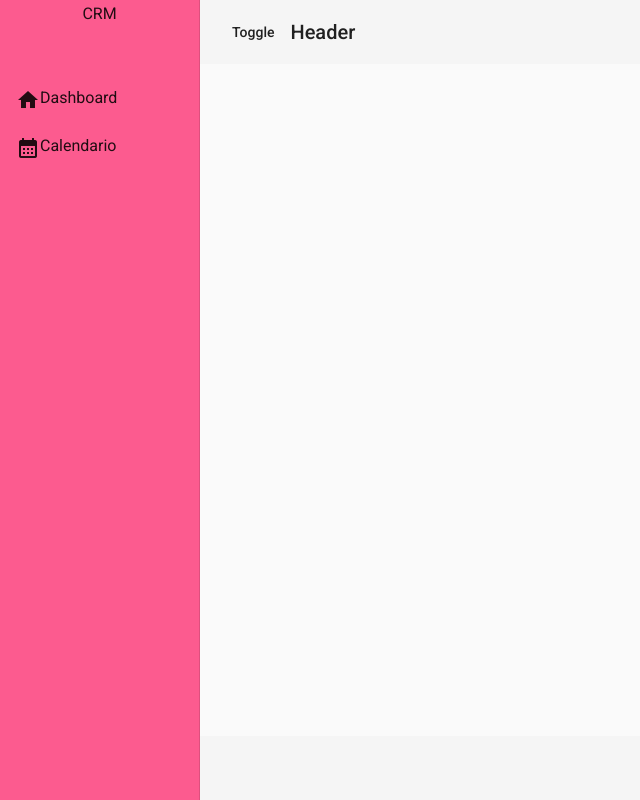
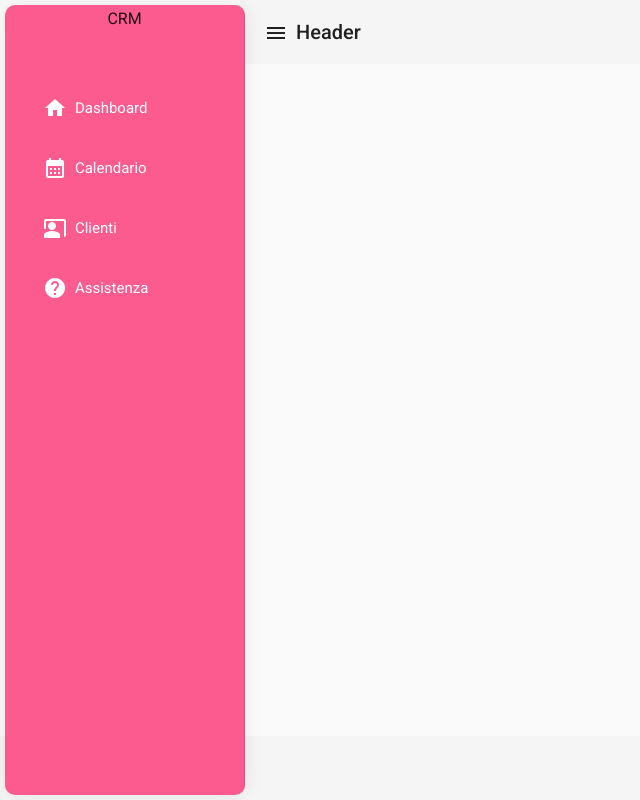
Before and after one commit to adilorenzodema/crm-template, an Angular app: page / in a window 1280 px wide. Shown: the whole page, without its empty margins (0-640 px from the left). Built offline with nearby package versions, Linux system fonts and the light colour scheme.

Commit message:
fix sidebar css

```diff
--- a/angular.json
+++ b/angular.json
@@ -1,6 +1,12 @@
 {
   "$schema": "./node_modules/@angular/cli/lib/config/schema.json",
   "version": 1,
+  "cli": {
+    "cache": {
+      "enabled": false
+    },
+    "analytics": "8b16887f-ecb6-450c-939a-da4c91a9103d"
+  },
   "newProjectRoot": "projects",
   "projects": {
     "crm-centro-estetico": {
@@ -99,8 +105,5 @@
         }
       }
     }
-  },
-  "cli": {
-    "analytics": false
   }
 }
--- a/src/app/app.component.html
+++ b/src/app/app.component.html
@@ -1,13 +1,13 @@
 <ng-container>
   <mat-sidenav-container class="example-container">
-    <mat-sidenav #sidenav mode="side" opened class="example-sidenav" [fixedInViewport]="true" [fixedTopGap]="0"
+    <mat-sidenav #snav id="snav" mode="side" opened class="example-sidenav" [fixedInViewport]="true" [fixedTopGap]="0"
       [fixedBottomGap]="0">
       <app-sidebar></app-sidebar>
     </mat-sidenav>
 
     <mat-sidenav-content [formGroup]="options">
       <mat-toolbar class="example-header">
-        <button mat-button (click)="sidenav.toggle()">Toggle</button>
+        <button mat-icon-button (click)="snav.toggle()"><mat-icon>menu</mat-icon></button>
         Header
       </mat-toolbar>
       <div class="page-content">
--- a/src/app/app.component.scss
+++ b/src/app/app.component.scss
@@ -31,3 +31,11 @@
 .page-content {
   padding: 20px;
 }
+
+#snav {
+  width: 240px;
+  padding-top: 0px;
+  margin: 5px;
+  border-radius: 10px;
+  box-shadow: 1px 0px 20px rgba(0, 0, 0, 0.08);
+}
--- a/src/app/shared/costants/menu.ts
+++ b/src/app/shared/costants/menu.ts
@@ -7,6 +7,9 @@ export const MENUITEMS = [
         state: 'calendar', name: 'Calendario', type: 'link', icon: 'calendar_month'
     },
     {
-        state: 'customers', name: 'Clienti', type: 'submenu', icon: 'statistic'
+        state: 'customers', name: 'Clienti', type: 'link', icon: 'co_present'
+    },
+    {
+        state: 'help-page', name: 'Assistenza', type: 'link', icon: 'help'
     }
 ];
--- a/src/app/template/sidebar/sidebar.component.html
+++ b/src/app/template/sidebar/sidebar.component.html
@@ -2,14 +2,13 @@
     <div fxLayout="row" fxLayoutAlign="center">
         <h3>CRM</h3>
     </div>
-    <mat-nav-list libAccordion>
-        <mat-list-item libAccordionLink *ngFor="let menuitem of menuItems" routerLinkActive="selected">
-            <a style="margin-top: 5%;" libAccordionToggle [routerLink]="['/', menuitem.state]"
-                [attr.i18nKey]="menuitem.name" *ngIf="menuitem.type === 'link'">
-                <mat-icon matTooltip="test" matTooltipPosition="right">{{ menuitem.icon }}
+    <mat-nav-list>
+        <mat-list-item *ngFor="let menuitem of menuItems" routerLinkActive="selected">
+            <a class="item-link" [routerLink]="['/', menuitem.state]" [attr.i18nKey]="menuitem.name"
+                *ngIf="menuitem.type === 'link'">
+                <mat-icon>{{ menuitem.icon }}
                 </mat-icon>
-                <span>{{menuitem.name }}</span>
-                <span fxFlex></span>
+                <span>{{menuitem.name}}</span>
             </a>
         </mat-list-item>
     </mat-nav-list>
--- /dev/null
+++ b/src/app/template/sidebar/sidebar.component.scss
@@ -0,0 +1,35 @@
+.mat-list-item {
+    height: auto;
+    margin: 5%;
+    width: 90% !important;
+    border-radius: 10px;
+
+    .mat-list-item-content {
+        display: block;
+        padding: 0px 15px;
+    }
+    a {
+        width: 100%;
+        padding: 0 10px;
+        margin-bottom: 10px;
+        align-items: center;
+        display: flex;
+        font-size: 15px;
+        color: white;
+        mat-icon {
+            color: white;
+            margin-right: 8px;
+        }
+        &:hover {
+            color: blue;
+        }
+    }
+}
+
+.selected {
+    background-color: blueviolet;
+}
+
+.selected:hover {
+    background-color: blueviolet;
+}
--- a/src/app/template/sidebar/sidebar.component.ts
+++ b/src/app/template/sidebar/sidebar.component.ts
@@ -5,7 +5,7 @@ import { MENUITEMS } from 'src/app/shared/costants/menu';
 @Component({
   selector: 'app-sidebar',
   templateUrl: './sidebar.component.html',
-  styleUrls: ['./sidebar.component.css']
+  styleUrls: ['./sidebar.component.scss']
 })
 export class SidebarComponent implements OnInit {
   public menuItems = MENUITEMS;
--- a/src/index.html
+++ b/src/index.html
@@ -3,7 +3,7 @@
 
 <head>
   <meta charset="utf-8">
-  <title>CrmCentroEstetico</title>
+  <title>Template-Crm</title>
   <base href="/">
   <meta name="viewport" content="width=device-width, initial-scale=1">
   <link rel="icon" type="image/x-icon" href="favicon.ico">
```
Also changed, not shown: src/app/app.routing.ts (+8 -0 lines), src/app/template/sidebar/sidebar.component.css (deleted).
